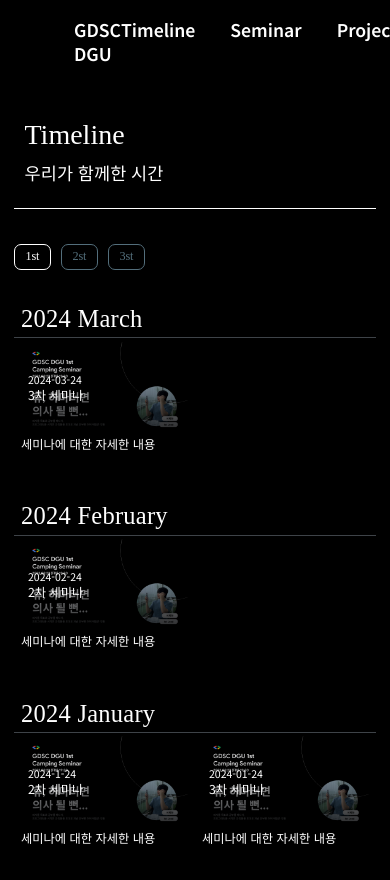
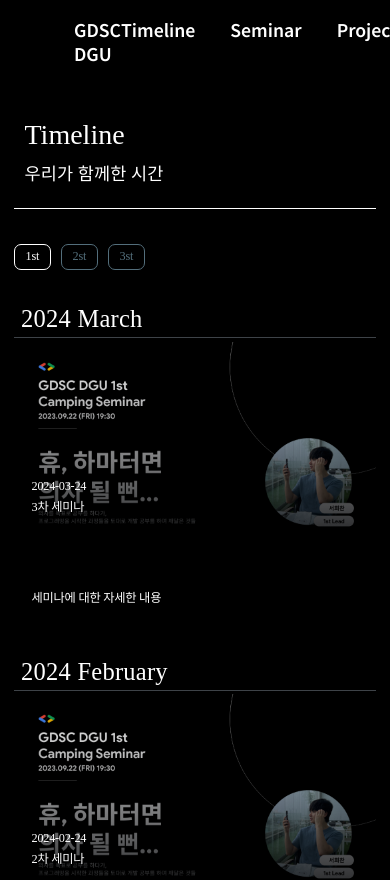
Before and after one commit to GDSC-DGU/gdsc-dgu, a Next.js app: page /timeline in a window 390 px wide. Shown: the top 880 px of the page. Built offline with nearby package versions, Linux system fonts and the light colour scheme; a web font is replaced by a local one.

Commit message:
✨Feat: TimelineCard 반응형 적용 #30

```diff
--- a/src/components/timeline/card/TimelineCard.tsx
+++ b/src/components/timeline/card/TimelineCard.tsx
@@ -5,23 +5,21 @@ import { TimelineCardProps } from "@/interfaces/timeline/timelineCard";
 
 const TimelineCard: React.FC<TimelineCardProps> = ({ id, cardImageUrl, date, title, detail }) => {
   return (
-    <section className="w-1/2 max-w-[51%] overflow-hidden rounded-lg shadow-md relative mb-4 px-2">
+    <section className="w-full md:w-1/2 max-w-[100%] md:max-w-[50%] overflow-hidden rounded-lg shadow-md relative mb-4">
       <div className="w-full aspect-w-16 aspect-h-9">
         <Image
           src={cardImageUrl}
           alt={title}
-          layout='responsive'
           width={1600}
           height={900}
-          objectFit='cover'
           quality={100}
         />
-        <div className="absolute bottom-10 left-0 p-4">
-          <h3 className="text-xs text-white">{date}</h3>
-          <h3 className="text-sm text-white">{title}</h3>
+        <div className="relative bottom-20 left-5">
+          <h3 className="B2">{date}</h3>
+          <h3 className="B2">{title}</h3>
         </div>
       </div>
-      <p className="text-sm">{detail}</p>
+      <p className="B2 relative left-5">{detail}</p>
     </section>
   );
 };
```
